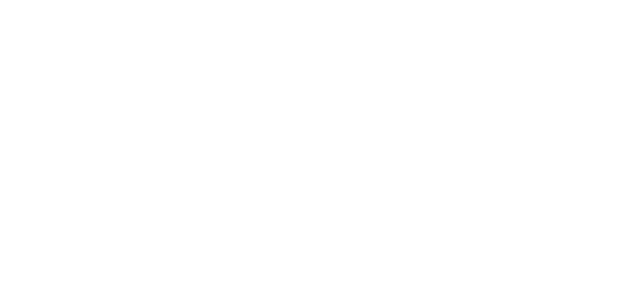
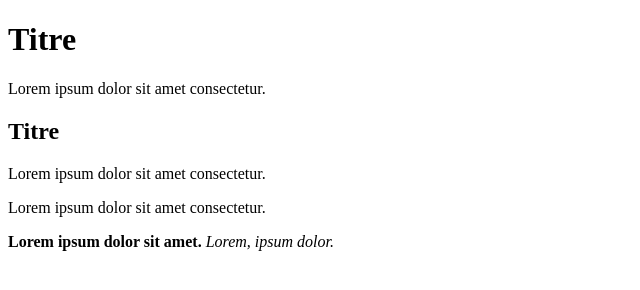
Before and after one commit to yacineKHA/html_css, a plain HTML site: page Nouveau dossier/main.html in a window 1280 px wide. Shown: the whole page, without its empty margins (0-640 px from the left). Drawn offline with Linux system fonts and the light colour scheme.

Commit message:
Update main.html

```diff
--- a/Nouveau dossier/main.html
+++ b/Nouveau dossier/main.html
@@ -7,6 +7,12 @@
 </head>
 
 <body>
+    <h1>Titre</h1>
+    <p>Lorem ipsum dolor sit amet consectetur.</p>
+    <h2>Titre</h2>
+    <p>Lorem ipsum dolor sit amet consectetur.</p>
+    <p>Lorem ipsum dolor sit amet consectetur.</p>
+        <p><strong>Lorem ipsum dolor sit amet.</strong> <em>Lorem, ipsum dolor.</em></p>
 
 </body>
 
```
